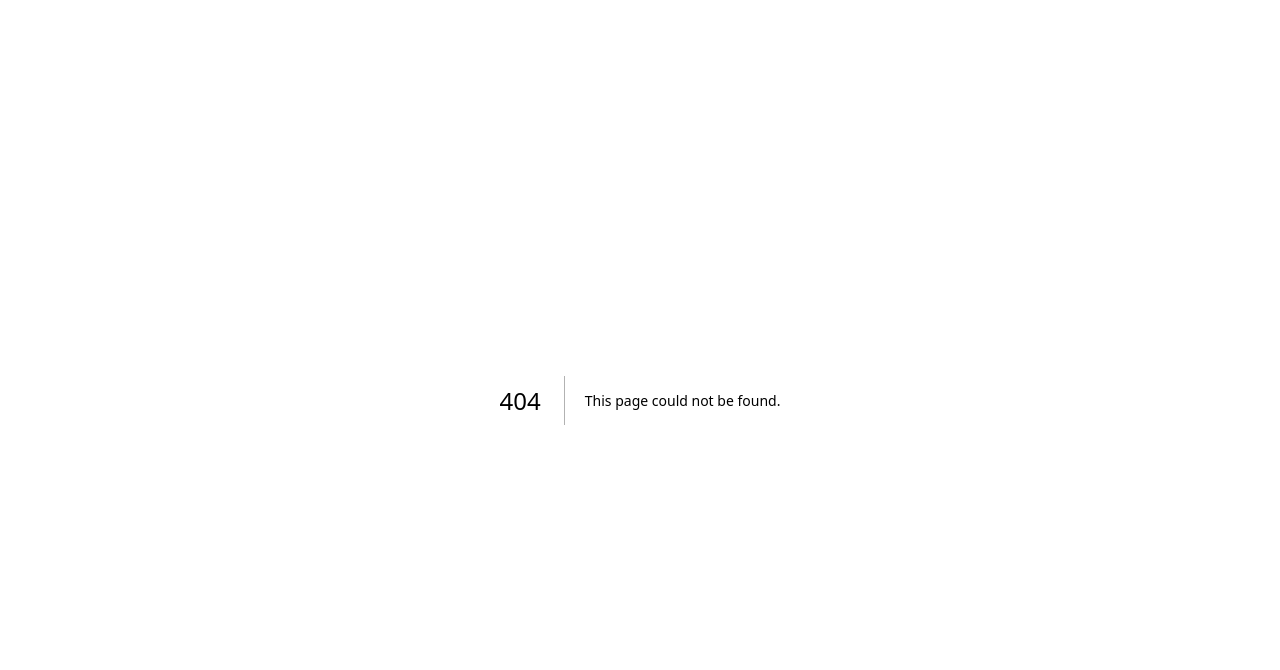
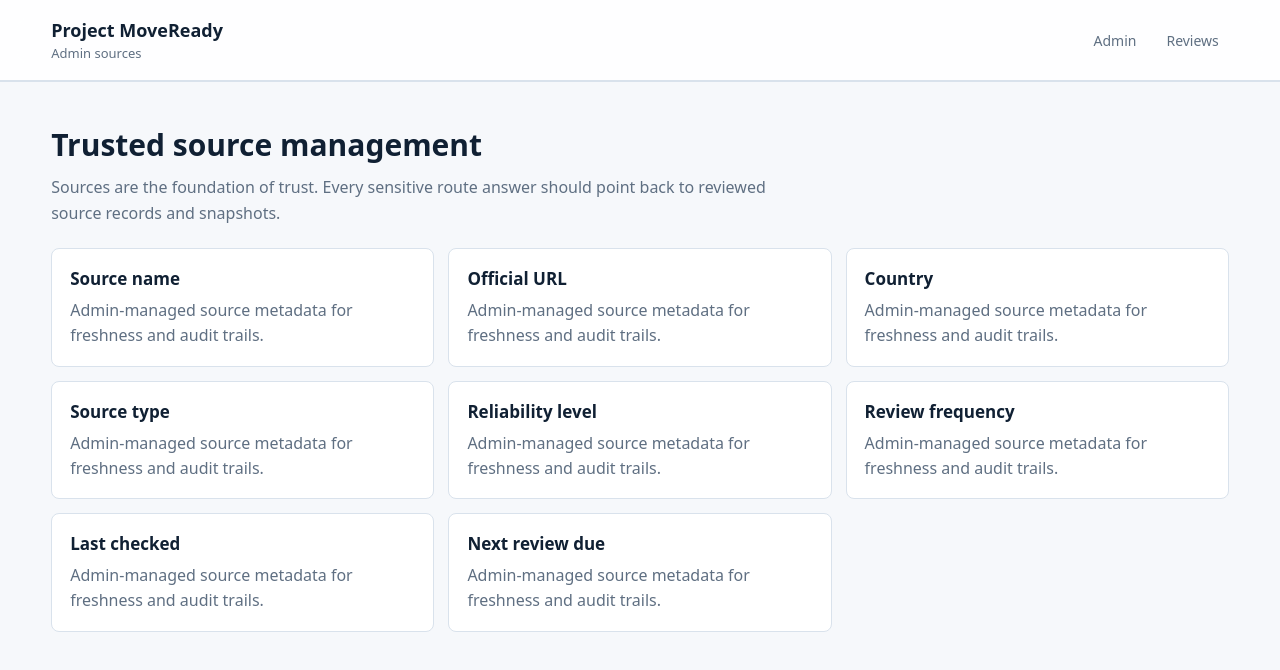
Before and after one commit to SirBM201/SirBM201-moveready-frontend, a Next.js app: page /admin/sources in a window 1280 px wide. Before the commit this address had no page. Shown: the top 670 px of the page. Built offline with nearby package versions, Linux system fonts and the light colour scheme.

Commit message:
Add admin sources page

```diff
--- /dev/null
+++ b/app/admin/sources/page.tsx
@@ -0,0 +1,14 @@
+const sourceFields = ["Source name", "Official URL", "Country", "Source type", "Reliability level", "Review frequency", "Last checked", "Next review due"];
+
+export default function AdminSourcesPage() {
+  return (
+    <main className="page-shell">
+      <header className="topbar"><a className="brand" href="/"><strong>Project MoveReady</strong><span>Admin sources</span></a><nav className="nav"><a href="/admin">Admin</a><a href="/admin/reviews">Reviews</a></nav></header>
+      <section className="section">
+        <h2>Trusted source management</h2>
+        <p className="section-intro">Sources are the foundation of trust. Every sensitive route answer should point back to reviewed source records and snapshots.</p>
+        <div className="grid">{sourceFields.map((field) => <article className="card" key={field}><h3>{field}</h3><p>Admin-managed source metadata for freshness and audit trails.</p></article>)}</div>
+      </section>
+    </main>
+  );
+}
```
